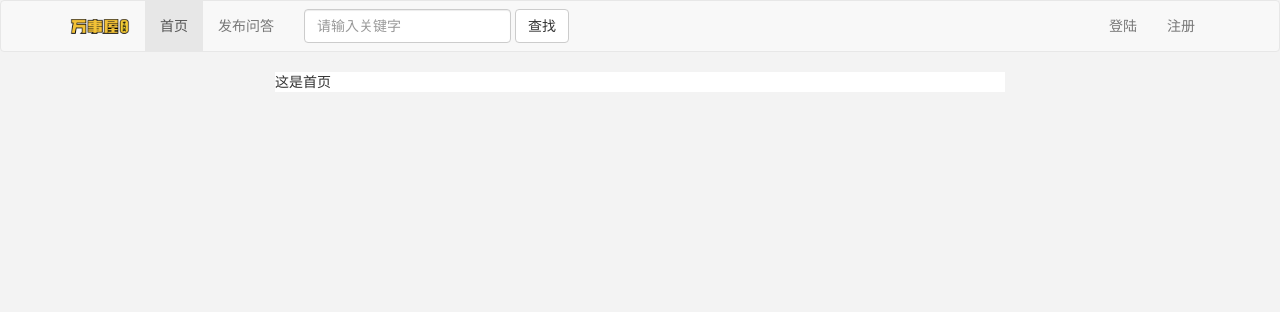
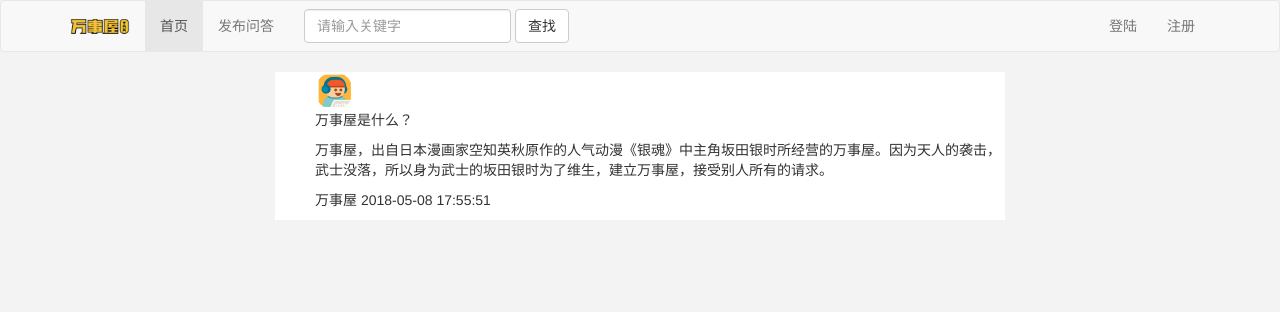
Before and after one commit to willerhehehe/wanshiwu, a Flask app: page / in a window 1280 px wide. Shown: the top 312 px of the page. Run offline with Flask 2, Linux system fonts and the light colour scheme; some libraries are stand-ins or nearby versions.

Commit message:
导航条完成，用户数据库完成

```diff
--- a/config.py
+++ b/config.py
@@ -12,3 +12,5 @@ USERNAME = 'root'
 PASSWORD = 'heyaoxu555'
 DB_URI = "mysql+mysqldb://{}:{}@{}:{}/{}?charset=utf8".format(USERNAME, PASSWORD, HOSTNAME, PORT, DATABASE)
 SQLALCHEMY_DATABASE_URI = DB_URI
+
+SQLALCHEMY_TRACK_MODIFICATIONS = False
--- a/static/css/base.css
+++ b/static/css/base.css
@@ -14,3 +14,7 @@ body{
     overflow:hidden;
     padding 10px:
 }
+
+.page-title{
+    text-align:center;
+}
--- /dev/null
+++ b/static/css/index.css
@@ -0,0 +1,14 @@
+ul{
+    list-style: none;
+}
+
+.avatar-group{
+    width:38px;
+    height: 100%;
+}
+
+.avatar-group .avatar{
+    width: 38px;
+    height: 38px;
+    border-radius: 50%;
+}
--- a/static/css/login_regist.css
+++ b/static/css/login_regist.css
@@ -2,7 +2,3 @@
     width: 300px;
     margin: 0 auto;
 }
-
-.page-title{
-    text-align:center;
-}
--- a/static/css/question.css
+++ b/static/css/question.css
@@ -0,0 +1,5 @@
+.form-container{
+    width: 500px;
+    margin: 0 auto;
+    text-align: right;
+}
--- a/templates/base.html
+++ b/templates/base.html
@@ -29,7 +29,7 @@
         <div class="collapse navbar-collapse" id="bs-example-navbar-collapse-1">
           <ul class="nav navbar-nav">
             <li class="active"><a href="{{ url_for('index') }}">首页 <span class="sr-only">(current)</span></a></li>
-            <li><a href="#">发布问答</a></li>
+            <li><a href="{{ url_for('question') }}">发布问答</a></li>
           </ul>
           <form class="navbar-form navbar-left">
             <div class="form-group">
@@ -38,8 +38,14 @@
             <button type="submit" class="btn btn-default">查找</button>
           </form>
           <ul class="nav navbar-nav navbar-right">
-            <li><a href="{{ url_for('login')}}">登陆</a></li>
-            <li><a href="{{ url_for('regist') }}">注册</a></li>
+            {% if user %}
+                <li><a href="#">{{ user.username }}</a></li>
+                <li><a href="{{ url_for('logout') }}">注销</a></li>
+            {% else %}
+                <li><a href="{{ url_for('login')}}">登陆</a></li>
+                <li><a href="{{ url_for('regist') }}">注册</a></li>
+            {% endif %}
+
           </ul>
         </div><!-- /.navbar-collapse -->
       </div><!-- /.container-fluid -->
--- a/templates/index.html
+++ b/templates/index.html
@@ -2,6 +2,24 @@
 
 {% block title %}首页{% endblock %}
 
+{% block head %}
+    <link rel="stylesheet" href="{{ url_for('static',filename='css/index.css') }}">
+{% endblock %}
+
 {%block main%}
-这是首页
+    <ul>
+        <li>
+            <div class="avatar-group">
+                <img src="{{ url_for('static',filename='favicon.ico') }}" alt="" class="avatar">
+            </div>
+            <div class="question-group">
+                <p class="question-title">万事屋是什么？</p>
+                <p class="question-">万事屋，出自日本漫画家空知英秋原作的人气动漫《银魂》中主角坂田银时所经营的万事屋。因为天人的袭击，武士没落，所以身为武士的坂田银时为了维生，建立万事屋，接受别人所有的请求。</p>
+                <div class="question-info">
+                    <span class="question-author">万事屋</span>
+                    <span class="question-time">2018-05-08 17:55:51</span>
+                </div>
+            </div>
+        </li>
+    </ul>
 {% endblock %}
--- a/templates/login.html
+++ b/templates/login.html
@@ -11,10 +11,10 @@
         <h3 class="page-title">登录</h3>
         <div class="form-container">
             <div class="form-group">
-                <input type="text" class="form-control" placeholder="手机号码">
+                <input type="text" class="form-control" placeholder="手机号码" name="telephone">
             </div>
             <div class="form-group">
-                <input type="password" class="form-control" placeholder="密码">
+                <input type="password" class="form-control" placeholder="密码" name="password">
             </div>
             <div class="form-group">
                 <button class="btn btn-primary btn-block">立即登录</button>
--- a/wanshiwu.py
+++ b/wanshiwu.py
@@ -1,10 +1,13 @@
 #encoding:utf-8
 
-from flask import Flask,render_template,request
+from flask import Flask,render_template,request,redirect,url_for,session
 import config
+from models import User
+from exts import db
 
 app = Flask(__name__)
 app.config.from_object(config)
+db.init_app(app)
 
 
 @app.route('/')
@@ -17,7 +20,16 @@ def login():
     if request.method == 'GET':
         return render_template('login.html')
     else:
-        pass
+        telephone = request.form.get('telephone')
+        password = request.form.get('password')
+        user = User.query.filter(User.telephone == telephone,User.password == password).first()
+        if user:
+            session['user_id']=user.id
+            # 31天内不需要重复登陆
+            session.permanent=True
+            return  redirect(url_for('index'))
+        else:
+            return u'手机号码或者密码错误，请确认后再登陆！'
 
 
 @app.route('/regist/',methods=['GET','POST'])
@@ -25,7 +37,50 @@ def regist():
     if request.method == 'GET':
         return render_template('regist.html')
     else:
+        telephone = request.form.get('telephone')
+        username = request.form.get('username')
+        password1 = request.form.get('password1')
+        password2 = request.form.get('password2')
+        # 账号验证，如果被注册就不能在注册
+        user=User.query.filter(User.telephone == telephone).first()
+        if user:
+            return u'该账号已被注册！'
+        else:
+            # password1==password2
+            if password1 != password2:
+                return u'两次密码不相同，请核对后再填写！'
+            else:
+                user = User(telephone = telephone,username=username,password=password1)
+                db.session.add(user)
+                db.session.commit()
+                #如果注册成功则跳转登陆页面
+                return redirect(url_for('login'))
+
+
+@app.route('/logout/')
+def logout():
+    #session.pop('user_id')
+    #del session['user_id']
+    session.clear()
+    return redirect(url_for('login'))
+
+
+@app.route('/question/')
+def question():
+    if request.method == 'GET':
+        return render_template('question.html')
+    else:
         pass
+
+
+@app.context_processor
+def my_context_processor():
+    user_id = session.get('user_id')
+    if user_id:
+        user = User.query.filter(User.id == user_id).first()
+        if user:
+            return {'user':user}
+    return {}
 
 
 if __name__ == '__main__':
```
Also changed, not shown: templates/question.html (+24 -10 lines).
